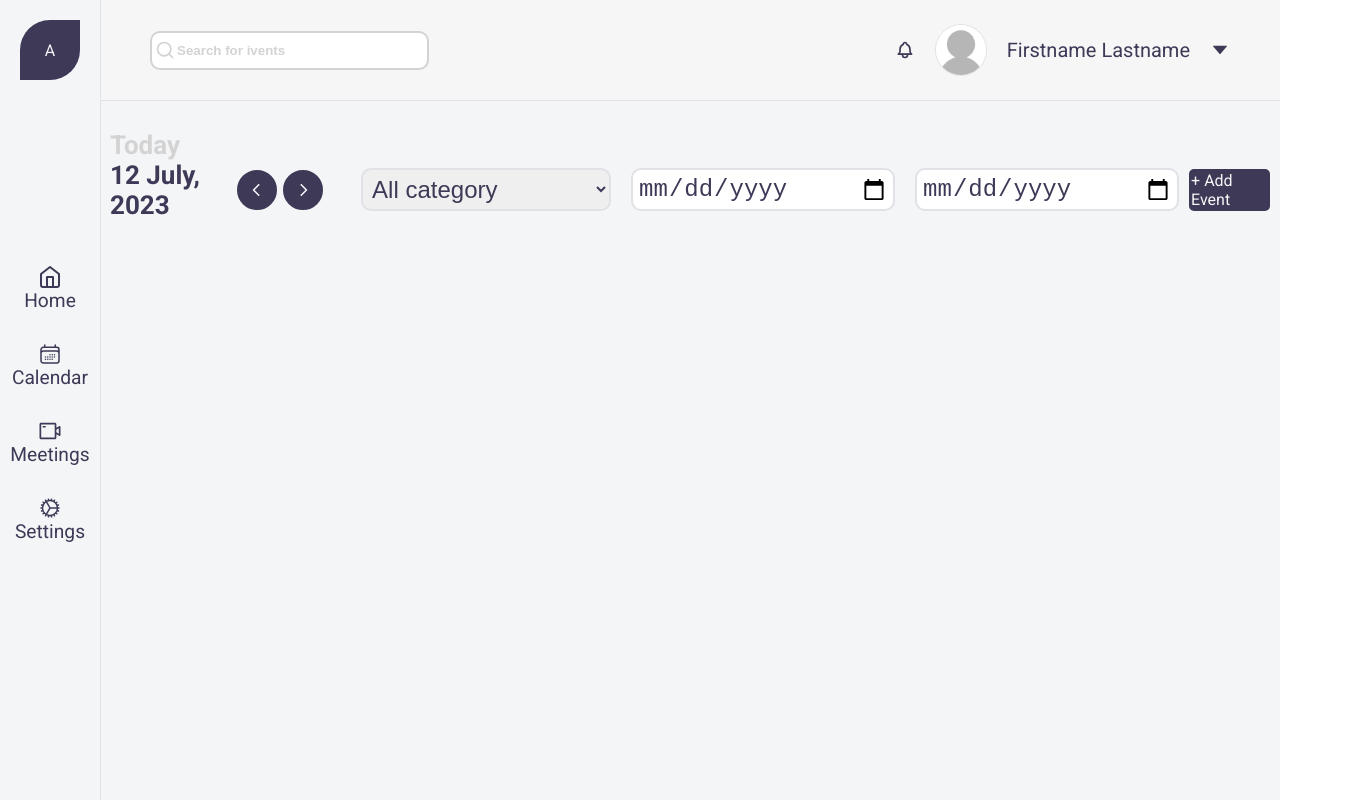
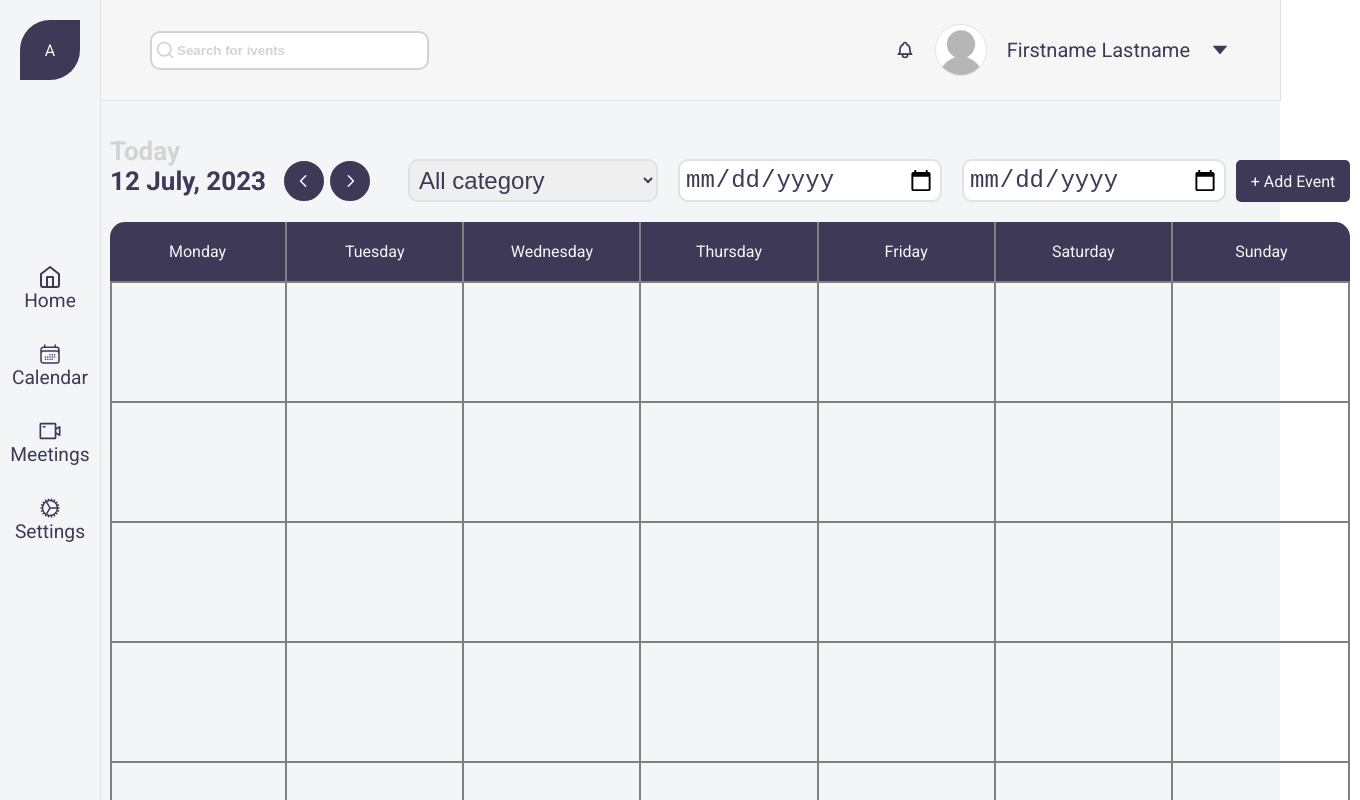
Before and after one commit to bashprog/task_manager, a React app in the folder Client/: page / in a window 1280 px wide. Shown: the top 800 px of the page, 1360 px wide, since content can reach past the window. Built offline with nearby package versions, Linux system fonts and the light colour scheme.

Commit message:
Add calendar's grid

```diff
--- a/Client/src/components/Calendar/Calendar.scss
+++ b/Client/src/components/Calendar/Calendar.scss
@@ -3,4 +3,55 @@
 .calendar {
   padding: 10px;
   color: $dark;
+  width: 1260px;
+  box-sizing: border-box;
 }
+
+.calendar-box {
+  margin-top: 20px;
+}
+
+.calendar-days {
+  background: $dark;
+  width: 100%;
+  display: grid;
+  grid-template-columns: repeat(7, 1fr);
+  border-top-left-radius: 15px;
+  border-top-right-radius: 15px;
+  color: $gray;
+  span {
+    width: 100%;
+    display: flex;
+    flex: 1;
+    justify-content: center;
+    align-items: center;
+    padding: 20px 0;
+    box-sizing: border-box;
+    &:nth-child(n) {
+      border-right: 2px solid gray;
+    }
+    &:last-child {
+      border: 0;
+    }
+  }
+}
+
+.calendar-nums {
+  display: grid;
+  grid-template-rows: repeat(5, 1fr);
+  grid-template-columns: repeat(7, 1fr);
+  div {
+    border: 2px solid gray;
+    border-left: 0;
+    border-bottom: 0;
+    box-sizing: border-box;
+    padding: 30px;
+    height: 120px;
+    &:nth-child(7n-6) {
+      border-left: 2px solid gray;
+    }
+    &:nth-child(n + 29) {
+      border-bottom: 2px solid gray;
+    }
+  }
+}
--- a/Client/src/components/Calendar/Calendar.tsx
+++ b/Client/src/components/Calendar/Calendar.tsx
@@ -4,9 +4,71 @@ import './Calendar.scss';
 import CalendarControl from "../CalendarControl/CalendarControl";
 
 const Calendar: React.FC = () => {
-    return(
+    return (
         <section className={'calendar'}>
             <CalendarControl/>
+            <div className={'calendar-box'}>
+                <div className={'calendar-days'}>
+                    <span>
+                        Monday
+                    </span>
+                    <span>
+                        Tuesday
+                    </span>
+                    <span>
+                        Wednesday
+                    </span>
+                    <span>
+                        Thursday
+                    </span>
+                    <span>
+                        Friday
+                    </span>
+                    <span>
+                        Saturday
+                    </span>
+                    <span>
+                        Sunday
+                    </span>
+                </div>
+                <div className="calendar-nums">
+                    <div></div>
+                    <div></div>
+                    <div></div>
+                    <div></div>
+                    <div></div>
+                    <div></div>
+                    <div></div>
+                    <div></div>
+                    <div></div>
+                    <div></div>
+                    <div></div>
+                    <div></div>
+                    <div></div>
+                    <div></div>
+                    <div></div>
+                    <div></div>
+                    <div></div>
+                    <div></div>
+                    <div></div>
+                    <div></div>
+                    <div></div>
+                    <div></div>
+                    <div></div>
+                    <div></div>
+                    <div></div>
+                    <div></div>
+                    <div></div>
+                    <div></div>
+                    <div></div>
+                    <div></div>
+                    <div></div>
+                    <div></div>
+                    <div></div>
+                    <div></div>
+                    <div></div>
+                </div>
+            </div>
         </section>
     )
 };
```
